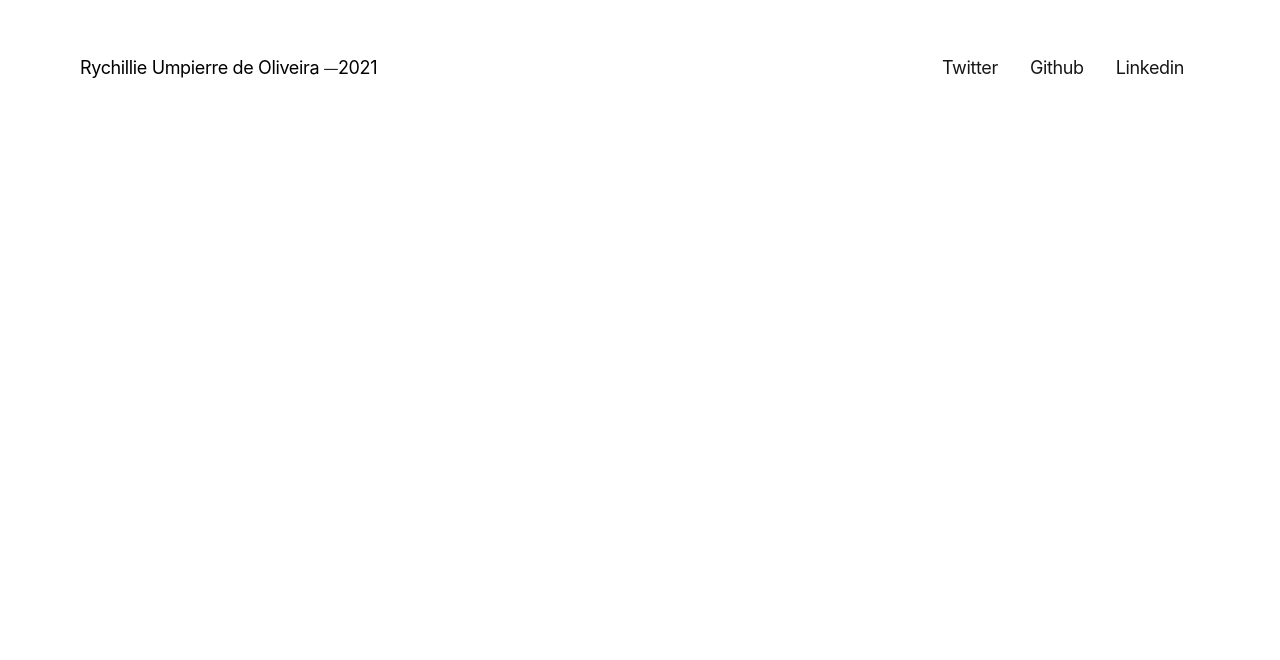
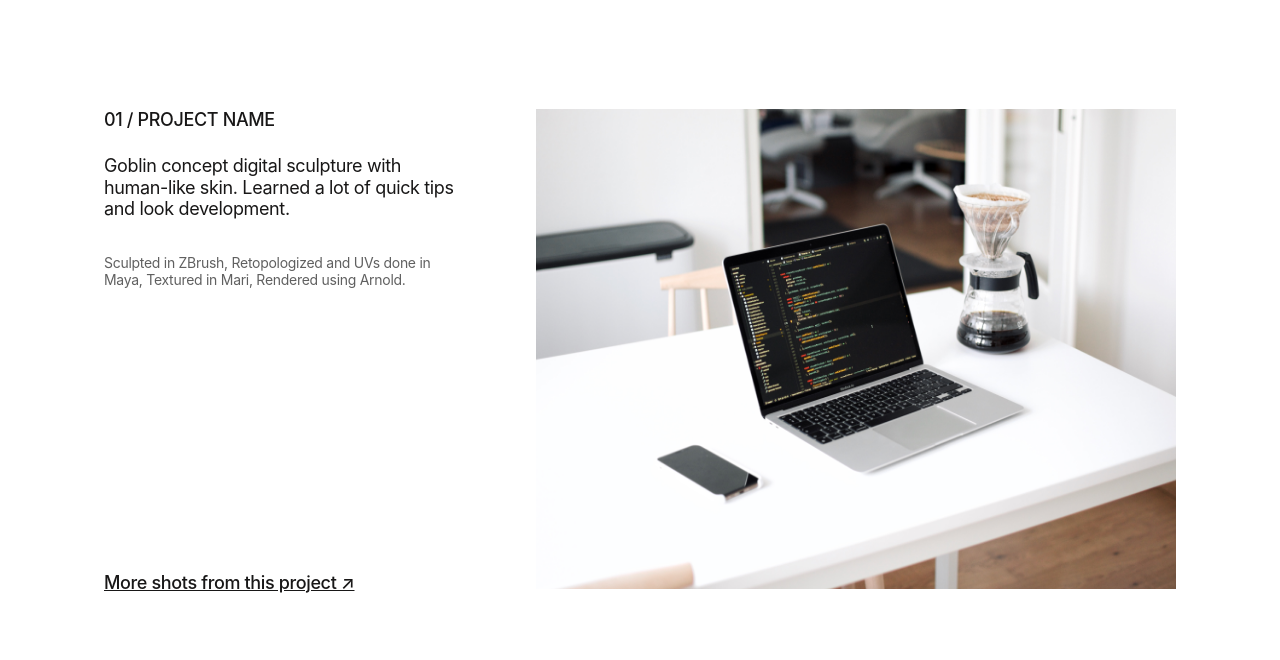
Before and after one commit to Rychillie/mPortfolio, a Next.js app: page / in a window 1280 px wide. Before the commit this address had no page. Shown: the part 800-1460 px from the top of the page. Before the commit the page ends 950 px from the top, so only its background shows below. Built offline with nearby package versions, Linux system fonts and the light colour scheme.

Commit message:
👌 IMPROVE: Card Layout & some upgrades

```diff
--- /dev/null
+++ b/src/components/Card/index.tsx
@@ -0,0 +1,44 @@
+import Image from "next/image";
+import styles from "./styles.module.scss";
+
+const Card = () => {
+  return (
+    <div className={styles.card}>
+      <div className={styles.cardContent}>
+        <div className={styles.contentTop}>
+          <h2>01 / PROJECT NAME</h2>
+
+          <p className={styles.subtitle}>
+            Goblin concept digital sculpture with human-like skin. Learned a lot
+            of quick tips and look development.
+          </p>
+
+          <p>
+            Sculpted in ZBrush, Retopologized and UVs done in Maya, Textured in
+            Mari, Rendered using Arnold.
+          </p>
+        </div>
+
+        <a href="https://google.com" target="_blank" rel="noreferrer">
+          More shots from this project ↗
+        </a>
+      </div>
+
+      <div className={styles.containerImage}>
+        <Image
+          src={"/artem-riasnianskyi.jpg"}
+          blurDataURL={"/artem-riasnianskyi.jpg"}
+          alt="artem-riasnianskyi"
+          placeholder="blur"
+          width={640}
+          height={480}
+          quality={100}
+          layout="fixed"
+          loading="lazy"
+        />
+      </div>
+    </div>
+  );
+};
+
+export default Card;
--- /dev/null
+++ b/src/components/Card/styles.module.scss
@@ -0,0 +1,56 @@
+@import "../../styles/variables.scss";
+
+.card {
+  display: flex;
+  flex-direction: row;
+  align-items: stretch;
+  justify-content: space-between;
+  padding-bottom: 100px;
+  margin-bottom: 100px;
+  border-bottom: 1.5px solid $mainGray;
+
+  .cardContent {
+    display: flex;
+    flex-direction: column;
+    justify-content: space-between;
+    align-items: stretch;
+    max-width: 356px;
+
+    a {
+      margin-top: auto;
+      color: $mainBlack;
+      @include link;
+
+      &:hover {
+        color: $mainGray;
+      }
+    }
+
+    .contentTop {
+      h2 {
+        color: $mainBlack;
+        @include body;
+        font-weight: 500;
+        margin-bottom: 25px;
+      }
+
+      p {
+        color: $mainGray;
+        @include subText;
+
+        &.subtitle {
+          color: $mainBlack;
+          @include body;
+          margin-bottom: 35px;
+        }
+      }
+    }
+  }
+
+  .containerImage {
+    max-width: 640px;
+    width: 100%;
+    height: auto;
+    overflow: hidden;
+  }
+}
--- a/src/components/Footer/styles.module.scss
+++ b/src/components/Footer/styles.module.scss
@@ -5,7 +5,8 @@
   flex-direction: row;
   justify-content: space-between;
   align-items: center;
-  padding: 72px 0;
+  padding-top: 72px;
+  padding-bottom: 72px;
   margin-top: 196px;
 
   @extend .container;
--- a/src/components/Header/styles.module.scss
+++ b/src/components/Header/styles.module.scss
@@ -49,5 +49,6 @@
 
   & + svg {
     margin-top: 72px;
+    margin-bottom: 320px;
   }
 }
--- a/src/pages/index.tsx
+++ b/src/pages/index.tsx
@@ -1,8 +1,7 @@
 import type { NextPage } from "next";
 import Layout from "../components/Layout";
 import Head from "next/head";
-import Image from "next/image";
-import styles from "../styles/Home.module.scss";
+import Card from "../components/Card";
 
 const Home: NextPage = () => {
   return (
@@ -12,6 +11,10 @@ const Home: NextPage = () => {
         <meta name="description" content="Generated by create next app" />
         <link rel="icon" href="/favicon.ico" />
       </Head>
+
+      <Card />
+      <Card />
+      <Card />
     </Layout>
   );
 };
--- a/src/styles/globals.scss
+++ b/src/styles/globals.scss
@@ -50,3 +50,6 @@ h6 {
 #__next {
   isolation: isolate;
 }
+main {
+  @extend .container;
+}
--- a/src/styles/variables.scss
+++ b/src/styles/variables.scss
@@ -38,6 +38,13 @@ $secondary: #2429af;
   letter-spacing: -0.02em;
 }
 
+@mixin link {
+  font-weight: 500;
+  font-size: 18px;
+  line-height: 1.2;
+  letter-spacing: -0.02em;
+}
+
 .container {
   max-width: 1120px;
   padding-left: 24px;
```
Also changed, not shown: public/artem-riasnianskyi.jpg (added), src/styles/Home.module.scss (added).
